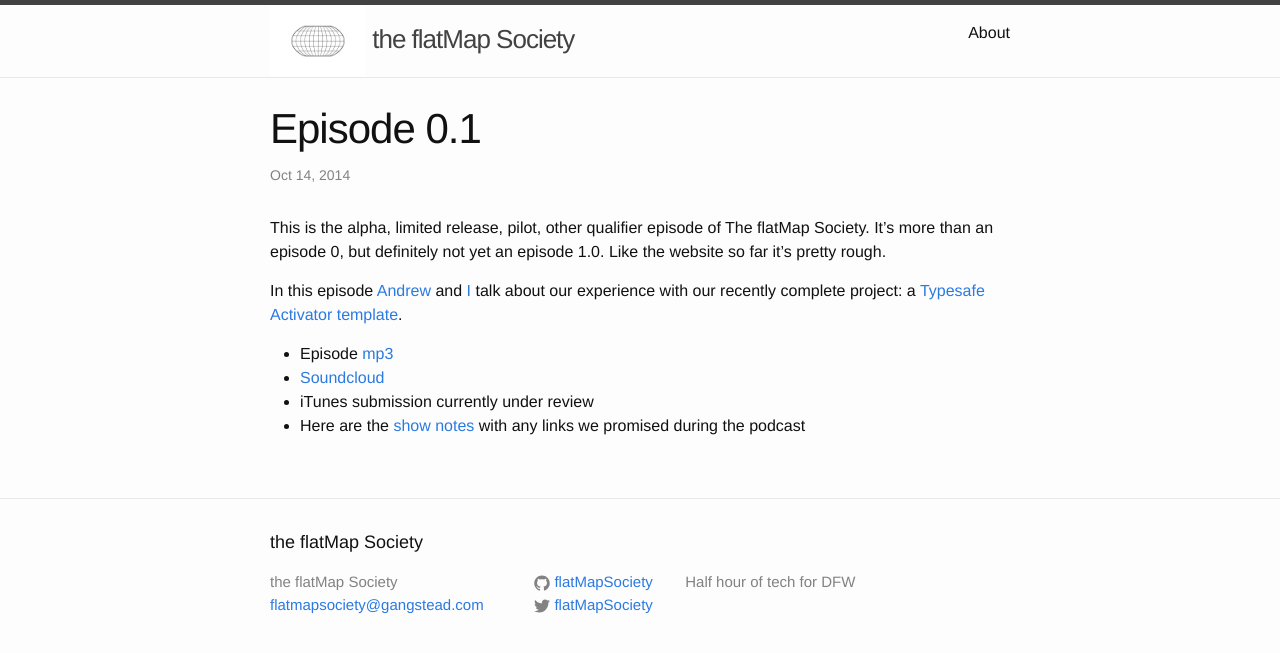
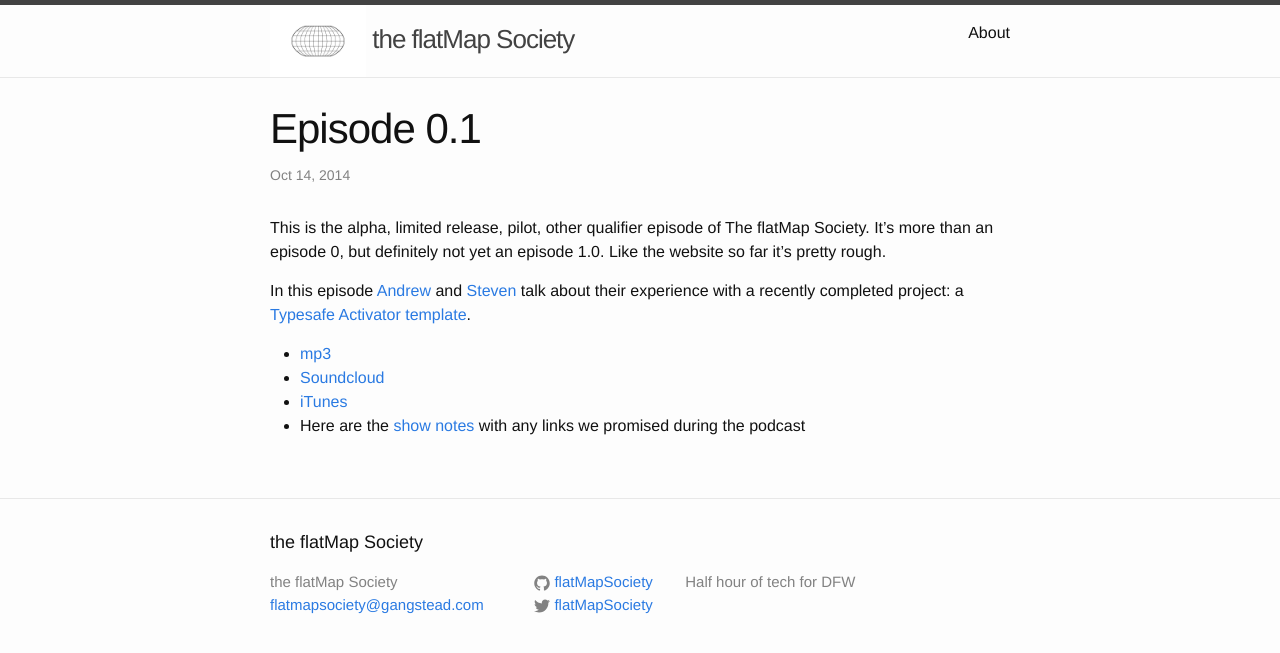
Before and after one commit to flatMapSociety/flatMapSociety.github.io, a Jekyll site: the page built from _posts/2014-10-14-episode-0-1.markdown, in a window 1280 px wide. Shown: the top 653 px of the page. Built offline with Jekyll 4.4.1, drawn with Linux system fonts in a browser that asks for light colours.

```diff
--- a/_config.yml
+++ b/_config.yml
@@ -7,6 +7,9 @@ baseurl: "" # the subpath of your site, e.g. /blog/
 url: "http://flatmapsociety.github.io/" # the base hostname & protocol for your site
 twitter_username: flatMapSociety
 github_username:  flatMapSociety
-
+soundcloud_username: flatmap-society
+itunes_username: flatMap Society
+itunes_link: http://www.apple.com/itunes/
+permalink: /:year/:month/:title.html
 # Build settings
 markdown: kramdown
--- a/_posts/2014-10-14-episode-0-1.markdown
+++ b/_posts/2014-10-14-episode-0-1.markdown
@@ -3,18 +3,18 @@ layout: post
 title:  "Episode 0.1"
 subtitle: "Activator Template"
 date:   2014-10-14 21:28:46
-categories: jekyll update
+categories: episode scala
 duration: 22:43
 length: 32710866
 link: http://flatmapsociety.github.io/episodes/flatMap_0_1-2014-10-15.mp3
 ---
 This is the alpha, limited release, pilot, other qualifier episode of The flatMap Society.  It's more than an episode 0, but definitely not yet an episode 1.0.  Like the website so far it's pretty rough.
 
-In this episode [Andrew][andrew] and [I][steven] talk about our experience with our recently complete project: a [Typesafe Activator template][activator].
+In this episode [Andrew][andrew] and [Steven][steven] talk about their experience with a recently completed project: a [Typesafe Activator template][activator].
 
-* Episode [mp3](http://flatmapsociety.github.io/episodes/flatMap_0_1-2014-10-15.mp3)
+* [mp3](http://flatmapsociety.github.io/episodes/flatMap_0_1-2014-10-15.mp3)
 * [Soundcloud](https://soundcloud.com/flatmap-society/flatmap-01-2014-10-15)
-* iTunes submission currently under review
+* [iTunes](https://itunes.apple.com/us/podcast/the-flatmap-society/id929940579)
 * Here are the [show notes][shownotes] with any links we promised during the podcast
 
 [andrew]:      http://twitter.com/han_cholo
```
